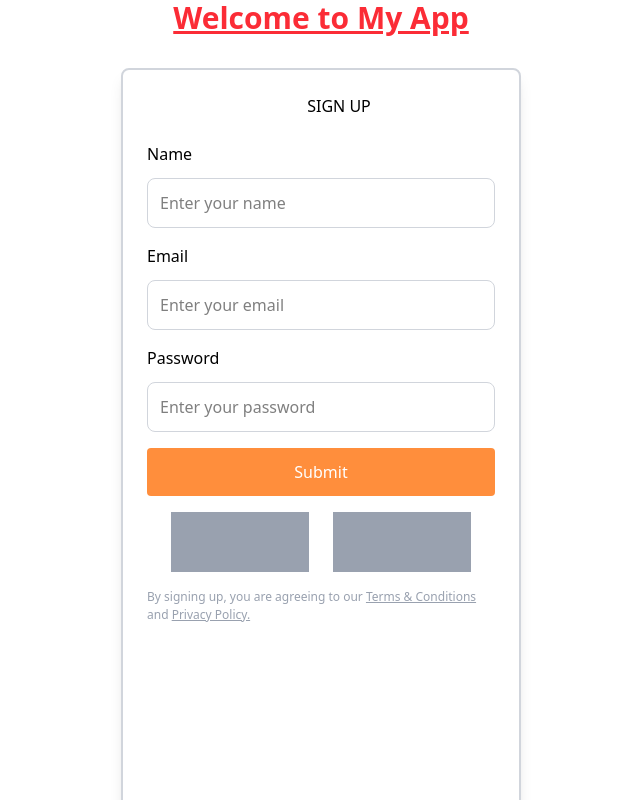
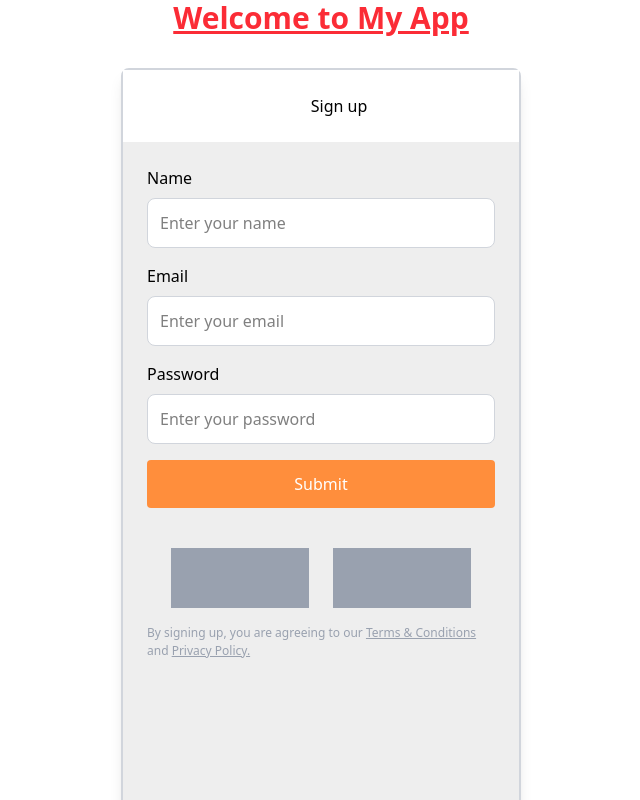
Before and after one commit to MaywedaDev/sd-marketplace-react, a React (Vite) app: page /signup in a window 1280 px wide. Shown: the top 800 px of the page, without its empty margins (319-959 px from the left). Built offline with nearby package versions, Linux system fonts and the light colour scheme; some icons are missing.

Commit message:
Updated Code

```diff
--- a/src/components/Form/FormInput.tsx
+++ b/src/components/Form/FormInput.tsx
@@ -35,7 +35,7 @@ export default function FormInput({
 }: FormInputProps) {
   return (
     <Form.Field name={name}>
-      <div className={containerClassNames || "w-full flex flex-col gap-3"}>
+      <div className={containerClassNames || "w-full flex flex-col gap-2"}>
         <Form.Label>{label}</Form.Label>
         <Form.Control asChild>
           <input
--- a/src/index.css
+++ b/src/index.css
@@ -6,4 +6,5 @@
   --color-body: #eff0f3;
   --color-btn-text: #0d0d0d;
   --color-text-primary: #2a2a2a;
+  --color-body-2: #eeeeee;
 }
--- a/src/pages/auth/signin.tsx
+++ b/src/pages/auth/signin.tsx
@@ -6,18 +6,19 @@ import SubmitButton from "@/components/Form/SubmitButton";
 
 export default function Signin() {
   return (
-    <div className="w-full flex flex-col">
-      <div className="px-6 flex gap-4 items-center h-[72px]">
+    <div className="w-full h-full flex flex-col bg-body-2">
+      <div className="px-6 flex gap-4 items-center h-[72px] bg-white">
         <Icon icon="mdi:arrow-left" height={20} />
 
-        <h3 className="mx-auto font-medium">SIGN UP</h3>
+        <h3 className="mx-auto font-medium">Sign up</h3>
       </div>
-      <Form.Root className="w-full flex flex-col space-y-4 px-6">
+      <Form.Root className="w-full flex flex-col space-y-4 px-6 my-6">
         <FormInput
           name="name"
           type="text"
           label="Name"
           required
+          contentClassNames="p-3 rounded-lg border border-gray-300 bg-white"
           messages={{ valueMissing: "Name is required" }}
         />
         <FormInput
@@ -25,6 +26,7 @@ export default function Signin() {
           type="email"
           label="Email"
           required
+          contentClassNames="p-3 rounded-lg border border-gray-300 bg-white"
           messages={{ valueMissing: "Email is required" }}
         />
 
@@ -33,6 +35,7 @@ export default function Signin() {
           type="password"
           label="Password"
           required
+          contentClassNames="p-3 rounded-lg border border-gray-300 bg-white"
           messages={{ valueMissing: "Password is required" }}
         />
 
```
